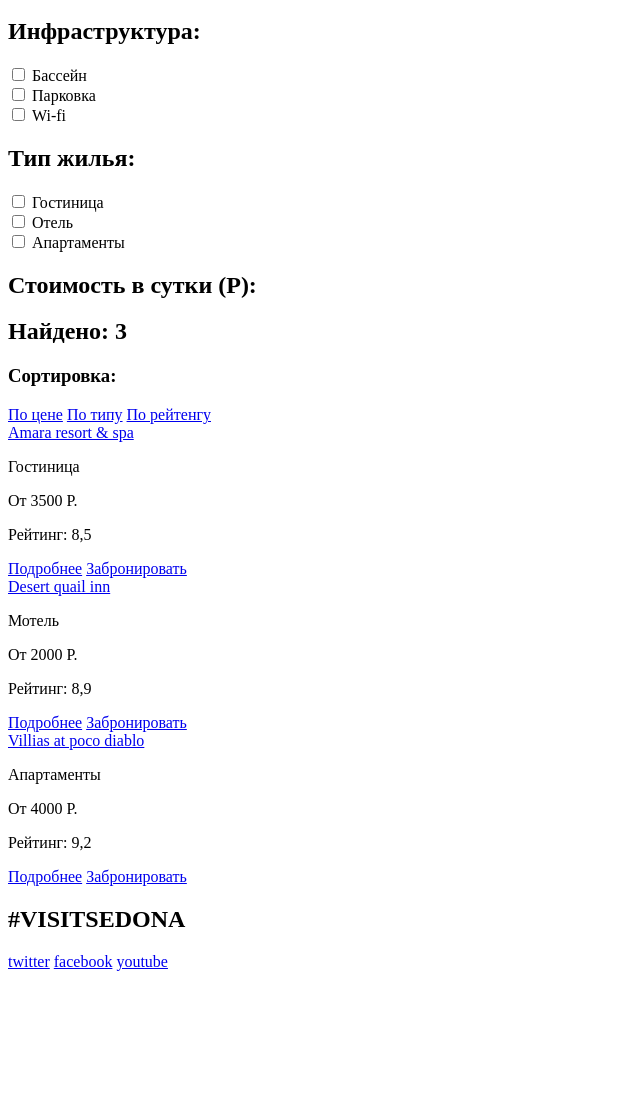
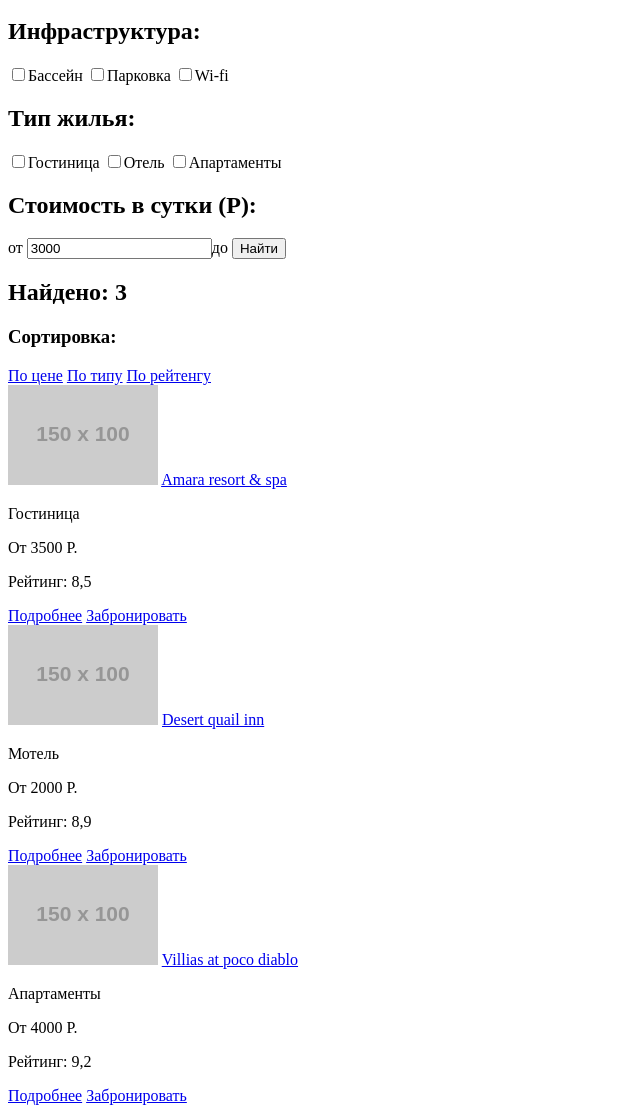
Before and after one commit to ksunmanun/289123-sedona, a plain HTML site: page inner.html in a window 1280 px wide. Shown: the part 194-1302 px from the top of the page, without its empty margins (0-640 px from the left). Before the commit the page ends 1173 px from the top, so only its background shows below. Drawn offline with Linux system fonts and the light colour scheme; placeholder pictures from the web are drawn by us.

```diff
--- a/inner.html
+++ b/inner.html
@@ -6,93 +6,103 @@
   </head>
   <body>
     <header class="main-header">
-      <nav>
+      <div class="container">
+        <nav class="main-navigation">
           <ul>
-          <li><a href="#">Информация</a></li>
-            <li><a href="#">Фото и видео</a> </li>
-            <li> <a href="#"><img src="http://placehold.it/150x100" alt="Эмблема сайта"></a></li>
-            <li><a href="#">Карта штата</a></li>
+            <li>  <a href="#">Информация</a></li>
+            <li><a href="#">Фото и видео</a></li>
+            <li class="logo"><a href="#"><img src="http://placehold.it/150x100" alt="Логотип сайта"></li>
+            <li><a href="#">Карта штата</a>  </li>
             <li><a href="#">Гостиницы</a></li>
           </ul>
         </nav>
     </header>
   <main>
-    <section>
-      <div>
+    <section class="filters">
+      <div class="infrastructure">
         <h2>Инфраструктура:</h2>
-          <form>
-            <input type="checkbox">
-            <label>Бассейн</label>
-            <br>
-            <input type="checkbox">
-            <label>Парковка</label>
-            <br>
-            <input type="checkbox">
-            <label>Wi-fi</label>
+          <form method="post" action="#">
+            <label for="pool">  <input type="checkbox" id="pool">Бассейн</label>
+            <label for="parking"><input type="checkbox" id="parking">Парковка</label>
+            <label for="wifi"><input type="checkbox" id="wifi">Wi-fi</label>
           </form>
       </div>
-      <div>
+      <div class="Lodging">
         <h2>Тип жилья:</h2>
           <form>
-            <input type="checkbox">
-            <label>Гостиница</label>
-            <br>
-            <input type="checkbox">
-            <label>Отель</label>
-            <br>
-            <input type="checkbox">
-            <label>Апартаменты</label>
+            <label for="hotel"><input type="checkbox" id="hotel">Гостиница</label>
+            <label for="motel"><input type="checkbox" id="motel">Отель</label>
+            <label for="apartments"><input type="checkbox" id="apartments">Апартаменты</label>
           </form>
       </div>
-      <div>
+      <!-- Не работает -->
+      <div class="price">
         <h2>Стоимость в сутки (Р):</h2>
+          <form class="from-to" action="#" method="post">
+            <label for="from" <input id="from" class="min" type="text" value="0">от</label>
+            <label for="to"><input id="to" class="max" type="text" value="3000">до</label>
+            <input type="submit" value="Найти">
+          </form>
       </div>
-    </section>
-    <section>
-      <header>
+      <!-- до этого момента -->
+      <div="sorting">
         <h2>Найдено: 3</h2>
-        <div>
+        <div="sorting-various">
         <h3>Сортировка:</h3>
         <a href="#">По цене</a>
         <a href="#">По типу</a>
         <a href="#">По рейтенгу</a>
         </div>
-      </header>
+      </div>
     </section>
-      <div>
+      <div class="results">
+        <div class="Result variant">
+          <img src="http://placehold.it/150x100" alt="Amara resort & spa">
           <a href="#">Amara resort & spa</a>
           <p>Гостиница</p>
           <p>От 3500 Р.</p>
-        <div>
+        <div class="rating">
       <p>Рейтинг: 8,5</p>
         </div>
-        <div>
+        <div class="result-stars">
+
+        </div>
+        <div class="buttons">
           <a href="#">Подробнее</a>
           <a href="#">Забронировать</a>
         </div>
       </div>
-    <div>
+    </div>
+    <div class="Result variant">
+      <img src="http://placehold.it/150x100" alt="Desert quail inn">
         <a href="#">Desert quail inn</a>
         <p>Мотель</p>
         <p>От 2000 Р.</p>
-      <div>
+        <div class="result-stars">
+
+        </div>
+        <div class="rating">
           <p>Рейтинг: 8,9</p>
         </div>
-      <div>
+        <div class="buttons">
           <a href="#">Подробнее</a>
           <a href="#">Забронировать</a>
         </div>
     </div>
-    <div>
+    <div class="Result variant">
+      <img src="http://placehold.it/150x100" alt="Villias at poco diablo">
         <a href="#">Villias at poco diablo</a>
         <p>Апартаменты</p>
         <p>От 4000 Р.</p>
-      <div>
+      <div class="result-stars">
+
+      </div>
+      <div class="rating">
         <p>Рейтинг: 9,2</p>
       </div>
+      <div class=" class="buttons"">
         <a href="#">Подробнее</a>
         <a href="#">Забронировать</a>
-      <div>
       </div>
     </div>
   </main>
@@ -104,6 +114,10 @@
       <a href="#">facebook</a>
       <a href="#">youtube</a>
     </div>
+    <div class="logo-academy">
+      <p>Website by</p>
++     <a href="#" class="html-academy">html academy</a>
++   </div>
   </footer>
   </body>
 </html>
```
Lines whose indentation alone changed are shown as unchanged.
